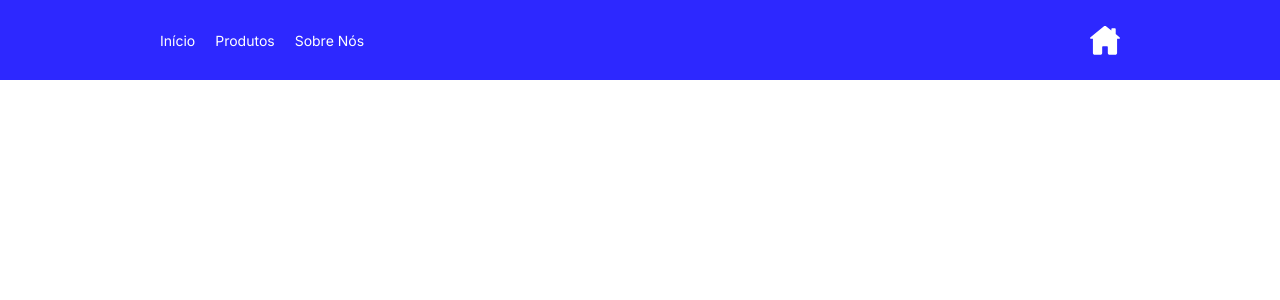
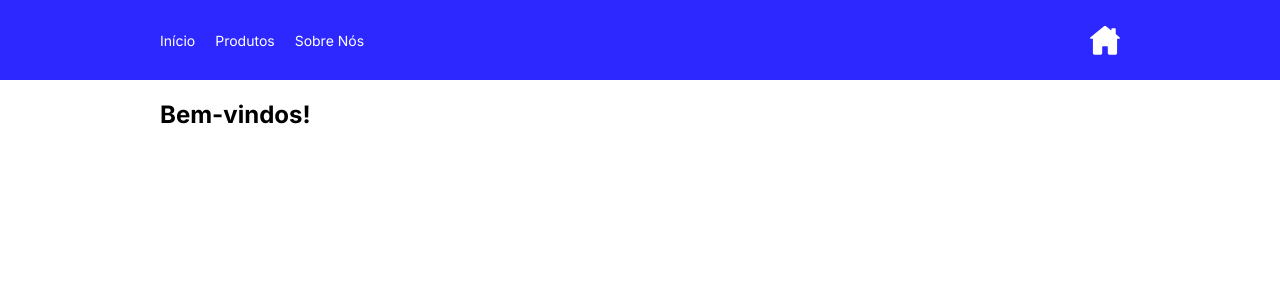
Before and after one commit to ryansouzas/projeto-rotas-react, a React (Vite) app in the folder frontend/: page / in a window 1280 px wide. Shown: the top 300 px of the page. Built offline with nearby package versions, Linux system fonts and the light colour scheme.

Commit message:
feat: home layout

```diff
--- a/frontend/src/App.css
+++ b/frontend/src/App.css
@@ -34,3 +34,7 @@ header {
   max-width: 960px;
   margin: 0 auto;
 }
+
+.mt-20 {
+  margin-top: 20px;
+}
--- a/frontend/src/App.tsx
+++ b/frontend/src/App.tsx
@@ -1,10 +1,12 @@
 import "./App.css";
 import Header from "./components/Header";
+import Home from "./components/Home";
 
 function App() {
   return (
     <>
       <Header />
+      <Home />
     </>
   );
 }
--- /dev/null
+++ b/frontend/src/components/Home/index.tsx
@@ -0,0 +1,9 @@
+import "./styles.css";
+
+export default function Home() {
+  return (
+    <div className="container mt-20 app-home">
+      <h1>Bem-vindos!</h1>
+    </div>
+  );
+}
--- /dev/null
+++ b/frontend/src/components/Home/styles.css
@@ -0,0 +1,3 @@
+.app-home h1 {
+  font-size: 24px;
+}
```
